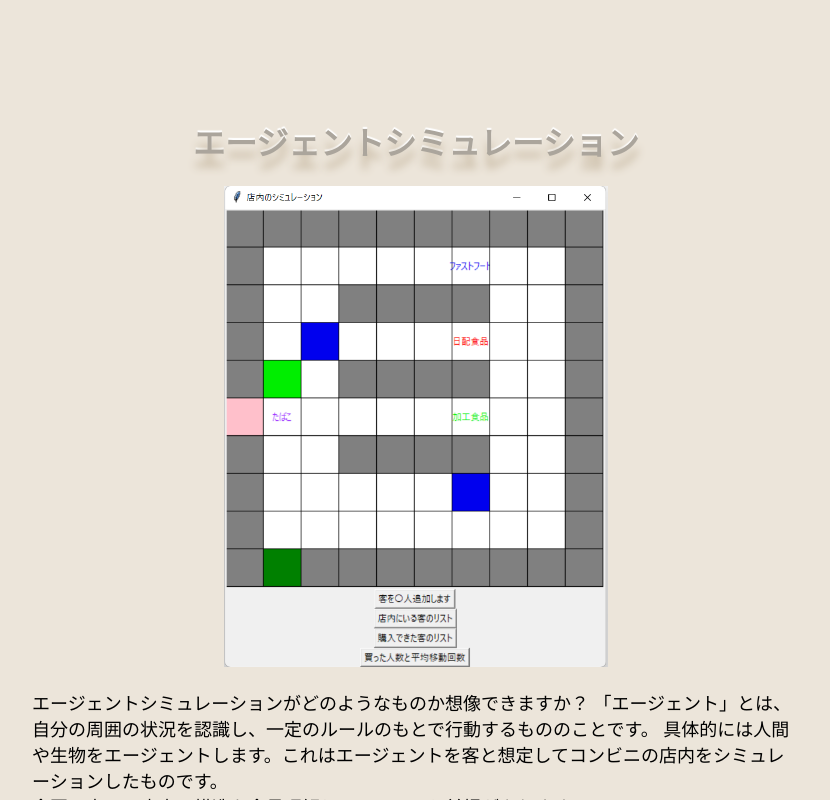
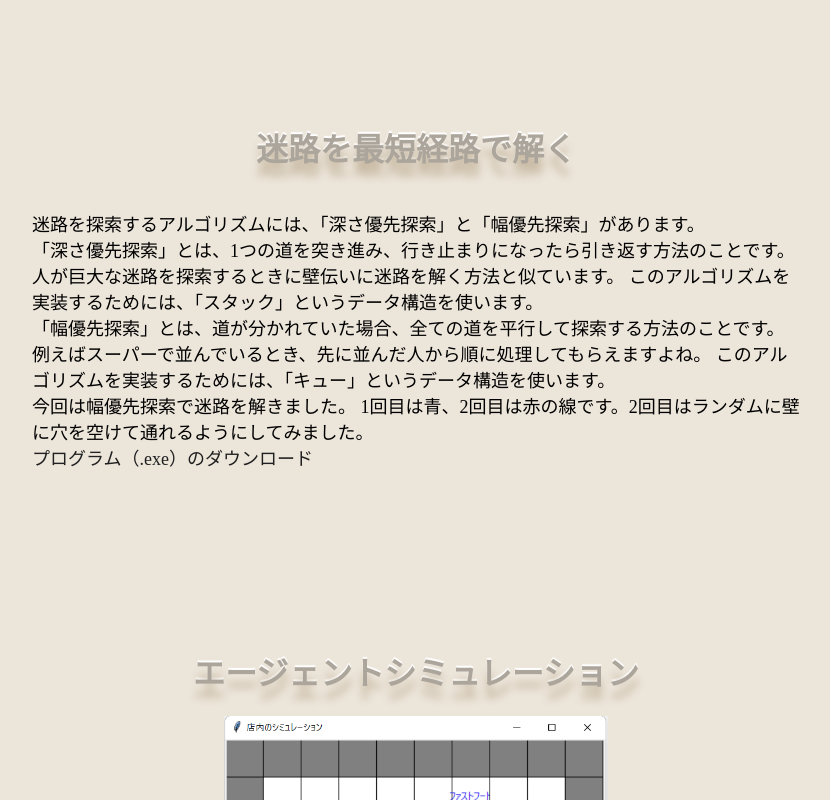
Before and after one commit to chutake/introduction_2, a React (Create React App) app: page /Work in a window 1280 px wide. Shown: the part 1480-2280 px from the top of the page, without its empty margins (224-1054 px from the left). Built offline with nearby package versions, Linux system fonts and the light colour scheme.

Commit message:
modified

```diff
--- a/src/components/MainWork.js
+++ b/src/components/MainWork.js
@@ -4,6 +4,7 @@ import img_1 from "./img/success.png";
 import img_2 from "./img/simulation.png";
 import img_3 from "./img/手書き問題.png";
 import img_4 from "./img/手書き結論.png";
+import img_5 from "./img/Maze.png";
 
 const MainWork = () => {
   return (
@@ -19,7 +20,7 @@ const MainWork = () => {
             <a href="#section1">GUIプログラミング</a>
           </li>
           <li type="1" className="mokuzi">
-            <a href="#section2">s</a>
+            <a href="#section2">迷路を最短経路で解く</a>
           </li>
         </ol>
         <br />
@@ -35,7 +36,7 @@ const MainWork = () => {
       </div>
 
       <li className="production">
-        <h2 id="#section1">
+        <h2 id="section1">
           GUIプログラミング
           <br />
         </h2>
@@ -55,7 +56,34 @@ const MainWork = () => {
         </p>
       </li>
       <li className="production">
-        <h2 id="#section4">
+        <h2 id="section2">
+          迷路を最短経路で解く
+          <br />
+        </h2>
+        <br />
+        <p>
+          迷路を探索するアルゴリズムには、「深さ優先探索」と「幅優先探索」があります。
+          <br />
+          「深さ優先探索」とは、1つの道を突き進み、行き止まりになったら引き返す方法のことです。
+          人が巨大な迷路を探索するときに壁伝いに迷路を解く方法と似ています。
+          このアルゴリズムを実装するためには、「スタック」というデータ構造を使います。
+          <br />
+          「幅優先探索」とは、道が分かれていた場合、全ての道を平行して探索する方法のことです。
+          例えばスーパーで並んでいるとき、先に並んだ人から順に処理してもらえますよね。
+          このアルゴリズムを実装するためには、「キュー」というデータ構造を使います。
+          <br />
+          今回は幅優先探索で迷路を解きました。
+          1回目は青、2回目は赤の線です。2回目はランダムに壁に穴を空けて通れるようにしてみました。
+          <br />
+          <a href="zipbox/Maze.zip" download="Maze.zip">
+            プログラム（.exe）のダウンロード
+          </a>
+          <br />
+        </p>
+        <></>
+      </li>
+      <li className="production">
+        <h2 id="section4">
           エージェントシミュレーション<br></br>
         </h2>
         <br></br>
@@ -86,7 +114,7 @@ const MainWork = () => {
         </p>
       </li>
       <li className="production">
-        <h2 id="#section5">
+        <h2 id="section5">
           手書き数字認識<br></br>（Scikit-learn）
         </h2>
         <br></br>
```
Also changed, not shown: src/components/img/Maze.png (added), 1 other file (tests, documents, lock files or other folders).
